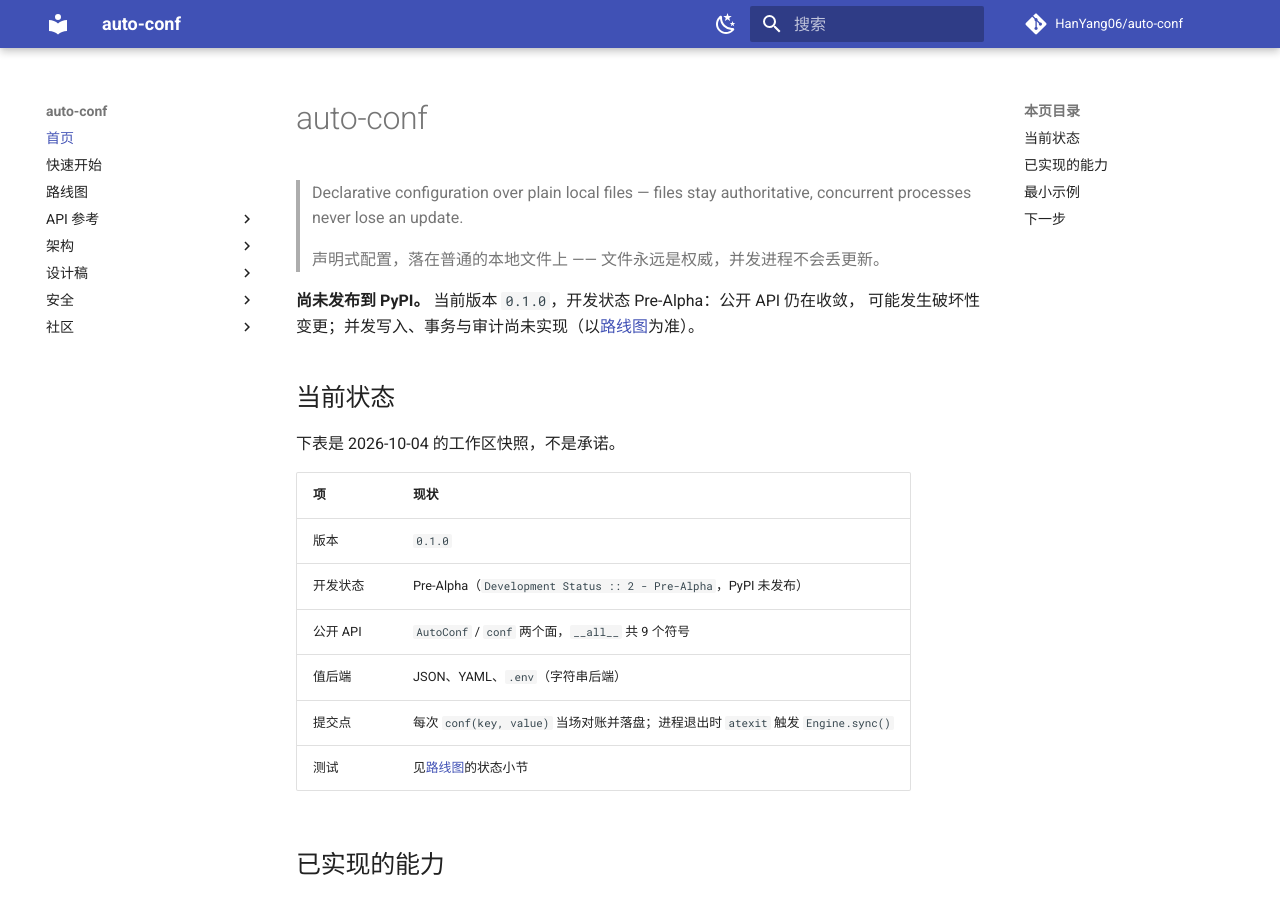
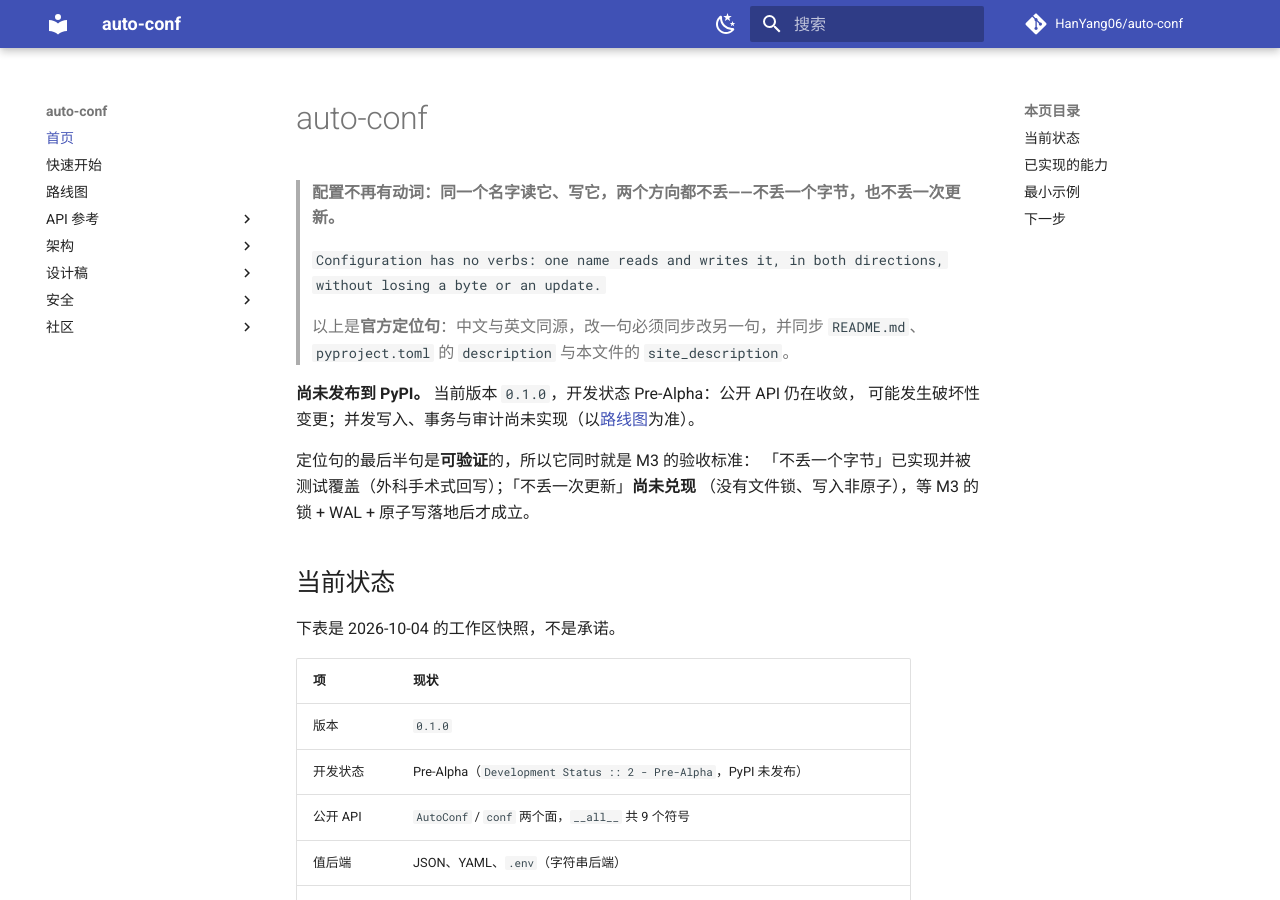
Before and after one commit to HanYang06/OnConf, an MkDocs documentation site: the page built from docs/index.md, in a window 1280 px wide and 900 px high. Built offline with MkDocs 1.6.1 and Material for MkDocs 9.7.7, drawn with Linux system fonts in a browser that asks for light colours; comment, search, counter and statistics services are not loaded.

Commit message:
docs: 定位句定稿 —— 配置不再有动词（英/中官方对照）
定位句由「声明式配置，落在本地文件上」换成：

  EN  Configuration has no verbs: one name reads and writes it,
      in both directions, without losing a byte or an update.
  ZH  配置不再有动词：同一个名字读它、写它，两个方向都不丢
      ——不丢一个字节，也不丢一次更新。

为什么是这句而不是「一次调用」：YOLO 的地位来自「一句话 + 机制能证明它」，
而「一次调用」是 API 形状，是证据不是主张。本项目真正删掉的工序是**动词集**——
公开 API 里没有任何动词函数（无 load / get / set / save / register），
读写的区别由**调用形态**承担，不由 op 承担（DESIGN §17.7：读 / 写由参数结构判定）。

四个落点一次统一，并把英/中标注为一对官方句（改一句必须同步另一句）：
- README.md        英文并列中文对照（并说明同源约束）
- pyproject.toml   description —— PyPI 元数据用英文
- mkdocs.yml       site_description —— 中文站用中文
- docs/index.md    中英双语并列

同时把定位句的最后半句写成 M3 的**验收标准**（README 的 WARNING 与 docs/index.md）：
「不丢一个字节」已实现并被测试覆盖（外科手术式回写）；
「不丢一次更新」尚未兑现（无文件锁、写入非原子），M3 落地后自动成立。
句子因此是规格而不是超发。

验收：markdownlint 0 issues、mkdocs build --strict 通过、ruff / mypy / pytest 全绿、
uv build 产出的 METADATA Summary 已是新定位句。

```diff
--- a/docs/index.md
+++ b/docs/index.md
@@ -1,11 +1,18 @@
 # auto-conf
 
-> Declarative configuration over plain local files — files stay authoritative, concurrent processes never lose an update.
+> **配置不再有动词：同一个名字读它、写它，两个方向都不丢——不丢一个字节，也不丢一次更新。**
 >
-> 声明式配置，落在普通的本地文件上 —— 文件永远是权威，并发进程不会丢更新。
+> `Configuration has no verbs: one name reads and writes it, in both directions, without losing a byte or an update.`
+>
+> 以上是**官方定位句**：中文与英文同源，改一句必须同步改另一句，并同步
+> `README.md`、`pyproject.toml` 的 `description` 与本文件的 `site_description`。
 
 **尚未发布到 PyPI。** 当前版本 `0.1.0`，开发状态 Pre-Alpha：公开 API 仍在收敛，
 可能发生破坏性变更；并发写入、事务与审计尚未实现（以[路线图](roadmap.md)为准）。
+
+定位句的最后半句是**可验证**的，所以它同时就是 M3 的验收标准：
+「不丢一个字节」已实现并被测试覆盖（外科手术式回写）；「不丢一次更新」**尚未兑现**
+（没有文件锁、写入非原子），等 M3 的锁 + WAL + 原子写落地后才成立。
 
 ## 当前状态
 
--- a/mkdocs.yml
+++ b/mkdocs.yml
@@ -9,7 +9,7 @@
 # ============================================================================
 
 site_name: auto-conf
-site_description: Declarative configuration over plain local files — files stay authoritative, concurrent processes never lose an update.
+site_description: "配置不再有动词：同一个名字读它、写它，两个方向都不丢——不丢一个字节，也不丢一次更新。"
 site_url: https://hanyang06.github.io/auto-conf/
 repo_url: https://github.com/HanYang06/auto-conf
 repo_name: HanYang06/auto-conf
```
Also changed, not shown: README.md (+11 -3 lines), pyproject.toml (+4 -3 lines).
